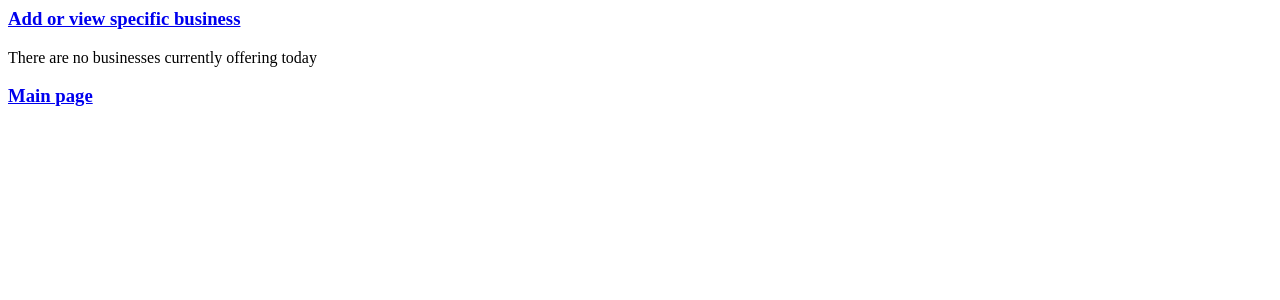
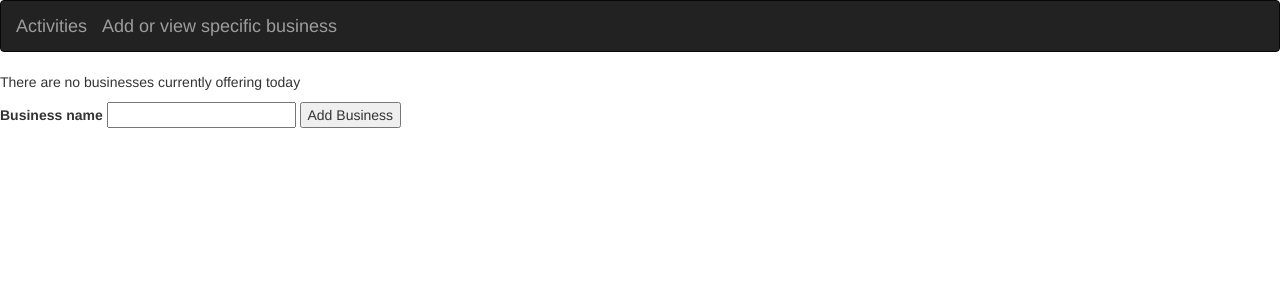
Before and after one commit to chris-swan/walk_ins_welcome, a PHP site: template views/businesses.html.twig in a window 1280 px wide. Shown: the top 300 px of the page. Run offline with PHP 8.4, Linux system fonts and the light colour scheme; the template is opened without the code that fills it, so the values that code supplies are empty; some libraries are stand-ins or nearby versions.

Commit message:
more chnages to twig files

```diff
--- a/views/businesses.html.twig
+++ b/views/businesses.html.twig
@@ -2,9 +2,28 @@
 <head>
     <title>Walk ins Welcome</title>
 </head>
-<header>
-    <h3><a href="/businesshome">Add or view specific business</a></h3>
-</header>
+        <title>Business Home</title>
+        <meta name="viewport" content="width=device-width, initial-scale=1.0, maximum-scale=1.0">
+        <link rel='stylesheet' href='https://maxcdn.bootstrapcdn.com/bootstrap/3.3.1/css/bootstrap.min.css'>
+        <link rel="stylesheet" href="/css/styles.css">
+    </head>
+    <body>
+        <nav class="navbar navbar-inverse">
+        <div class="container-fluid">
+            <div class="navbar-header">
+                <button type="button" class="navbar-toggle collapsed" data-toggle="collapse" data-target="#bs-example-navbar-collapse-1" aria-expanded="false">
+                    <span class="sr-only">Toggle navigation</span>
+                    <span class="icon-bar"></span>
+                    <span class="icon-bar"></span>
+                    <span class="icon-bar"></span>
+                </button>
+                <a class="navbar-brand" href='/'>Activities</a>
+                <a class="navbar-brand" href='/businesshome'>Add or view specific business</a>
+            </div>
+                <div class="collapse navbar-collapse" id="bs-example-navbar-collapse-1">
+            </div>
+        </div>
+        </nav>
 <body>
     {% if businesses is not empty %}
         <p> Here are the businesses offering fun things: </p>
@@ -17,5 +36,9 @@
         <p>There are no businesses currently offering today</p>
     {% endif %}
 
-    <h3><a href = "/">Main page</h3>
+    <form action='/businesses' method='post'>
+        <label for='name'>Business name</label>
+        <input id='name' name='name' type='text'>
+        <button type='submit'>Add Business</button>
+    </form>
 </body>
```
Also changed, not shown: views/index.html.twig (+16 -4 lines).
